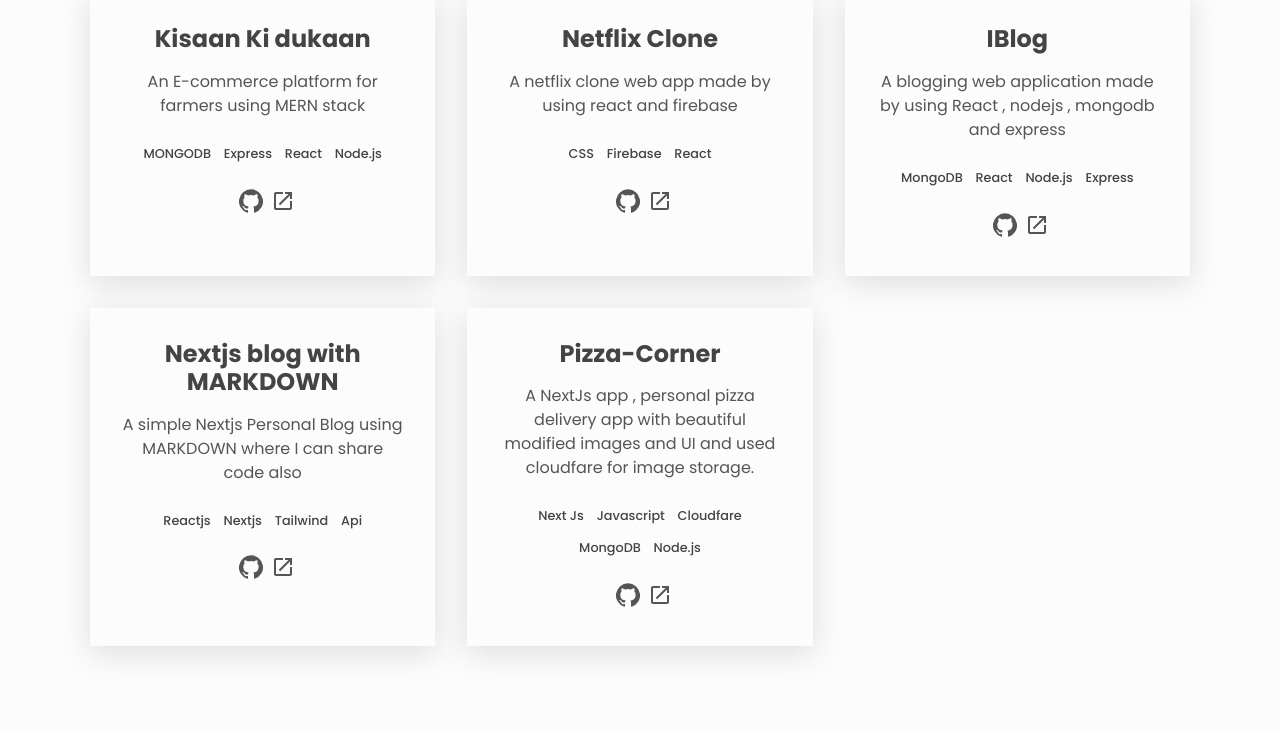
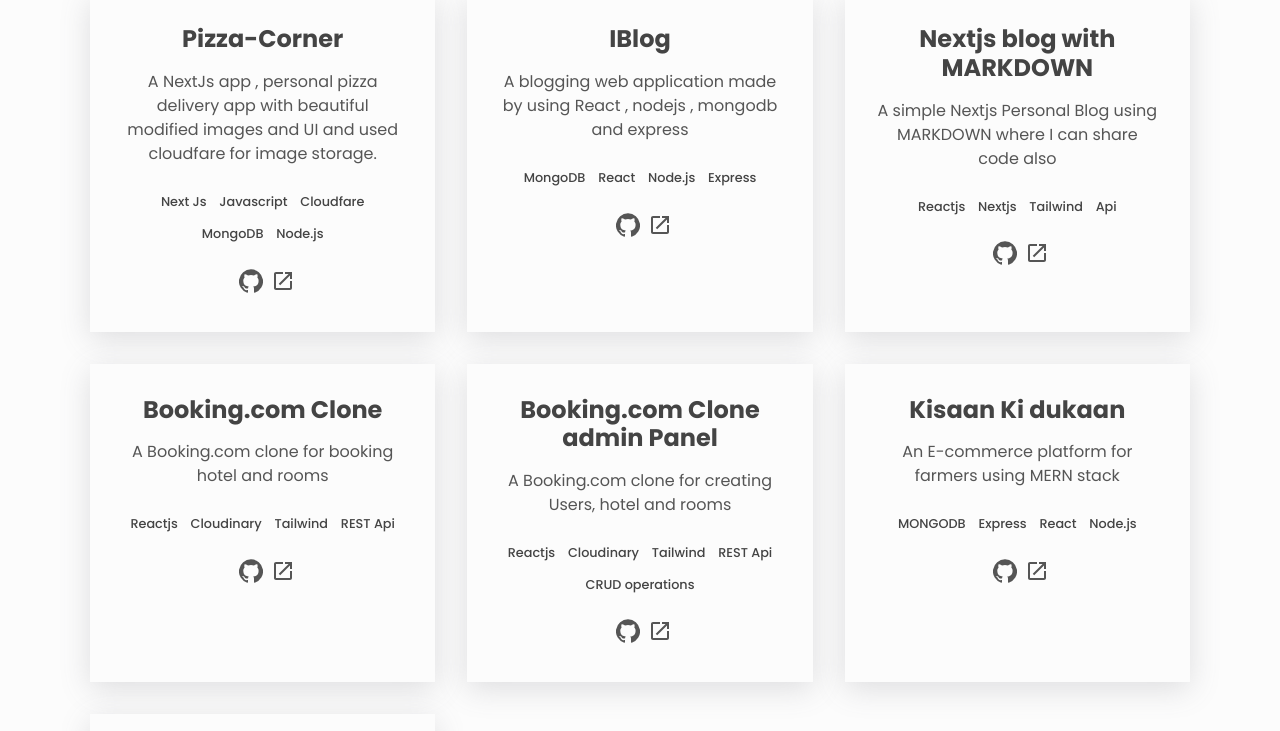
Before and after one commit to VinaySehwag14/PERSONAL-PORTFOLIO, a React (Create React App) app: page / in a window 1280 px wide. Shown: the part 660-1391 px from the top of the page. Built offline with nearby package versions, Linux system fonts and the light colour scheme.

Commit message:
Update portfolio.js
updated with latest projects

```diff
--- a/src/portfolio.js
+++ b/src/portfolio.js
@@ -9,7 +9,7 @@ const about = {
   name: 'Vinay Sehwag',
   role: 'FullStack Developer',
   description:
-    'Hi there, A little about myself i am currently doing my bacherlors in computer science and have worked as a freelancer.',
+    'Hi there, A little about myself i am currently doing my bacherlors in computer science and have worked as a frontend developer in HRGP.',
   resume:
     'https://drive.google.com/drive/folders/1-3RKK2OLHwjzHid-Nd_XYeLyyksn7_kr?usp=sharing',
   social: {
@@ -23,20 +23,14 @@ const projects = [
   // projects can be added an removed
   // if there are no projects, Projects section won't show up
   {
-    name: 'Kisaan Ki dukaan ',
-    description: 'An E-commerce platform for farmers using MERN stack',
-    stack: ['MONGODB', 'Express', 'React', 'Node.js'],
-    sourceCode: 'https://github.com/VinaySehwag14/E-comm-Frontend',
+    name: 'Pizza-Corner',
+    description:
+      'A NextJs app , personal pizza delivery app with beautiful modified images and UI and used cloudfare for image storage.',
+    stack: ['Next Js', 'Javascript', 'Cloudfare', 'MongoDB', 'Node.js'],
+    sourceCode: 'https://github.com/VinaySehwag14/Pizza_Corner/tree/master',
+    livePreview: 'https://pizza-corner.vercel.app/',
+  },
 
-    livePreview: 'https://kisaan-mern.herokuapp.com/',
-  },
-  {
-    name: 'Netflix Clone',
-    description: 'A netflix clone web app made by using react and firebase',
-    stack: ['CSS', 'Firebase', 'React'],
-    sourceCode: 'https://github.com/VinaySehwag14/NetflixClone-React',
-    livePreview: 'https://62d29ec47de22d75e884d618--ornate-cobbler-fa7233.netlify.app/',
-  },
   {
     name: 'IBlog',
     description:
@@ -53,14 +47,39 @@ const projects = [
     sourceCode: 'https://github.com/VinaySehwag14/Nextjs-Blog-App',
     livePreview: 'https://nextjs-blog-app-eight-lyart.vercel.app/',
   },
+   {
+    name: 'Booking.com Clone',
+    description:
+      'A Booking.com clone for booking hotel and rooms ',
+    stack: ['Reactjs', 'Cloudinary', 'Tailwind', 'REST Api'],
+    sourceCode: 'https://github.com/VinaySehwag14/Hotel-Booking-frontendt ',
+    livePreview: 'https://hotel-booking-frontend-335cejzxb-vinaysehwag14.vercel.app/'
+     ,
+  },
+   {
+    name: 'Booking.com Clone admin Panel',
+    description:
+      'A Booking.com clone for creating Users, hotel and rooms ',
+    stack: ['Reactjs', 'Cloudinary', 'Tailwind', 'REST Api',"CRUD operations"],
+    sourceCode: 'https://github.com/VinaySehwag14/Hotel_admin ',
+    livePreview: 'https://hotel-admin-ashen.vercel.app/',
+  },
+   {
+    name: 'Kisaan Ki dukaan ',
+    description: 'An E-commerce platform for farmers using MERN stack',
+    stack: ['MONGODB', 'Express', 'React', 'Node.js'],
+    sourceCode: 'https://github.com/VinaySehwag14/E-comm-Frontend',
+
+    livePreview: 'https://kisaan-mern.herokuapp.com/',
+  },
   {
-    name: 'Pizza-Corner',
-    description:
-      'A NextJs app , personal pizza delivery app with beautiful modified images and UI and used cloudfare for image storage.',
-    stack: ['Next Js', 'Javascript', 'Cloudfare', 'MongoDB', 'Node.js'],
-    sourceCode: 'https://github.com/VinaySehwag14/Pizza_Corner/tree/master',
-    livePreview: 'https://pizza-corner.vercel.app/',
+    name: 'Netflix Clone',
+    description: 'A netflix clone web app made by using react and firebase',
+    stack: ['CSS', 'Firebase', 'React'],
+    sourceCode: 'https://github.com/VinaySehwag14/NetflixClone-React',
+    livePreview: 'https://62d29ec47de22d75e884d618--ornate-cobbler-fa7233.netlify.app/',
   },
+
 ]
 
 const skills = [
```
